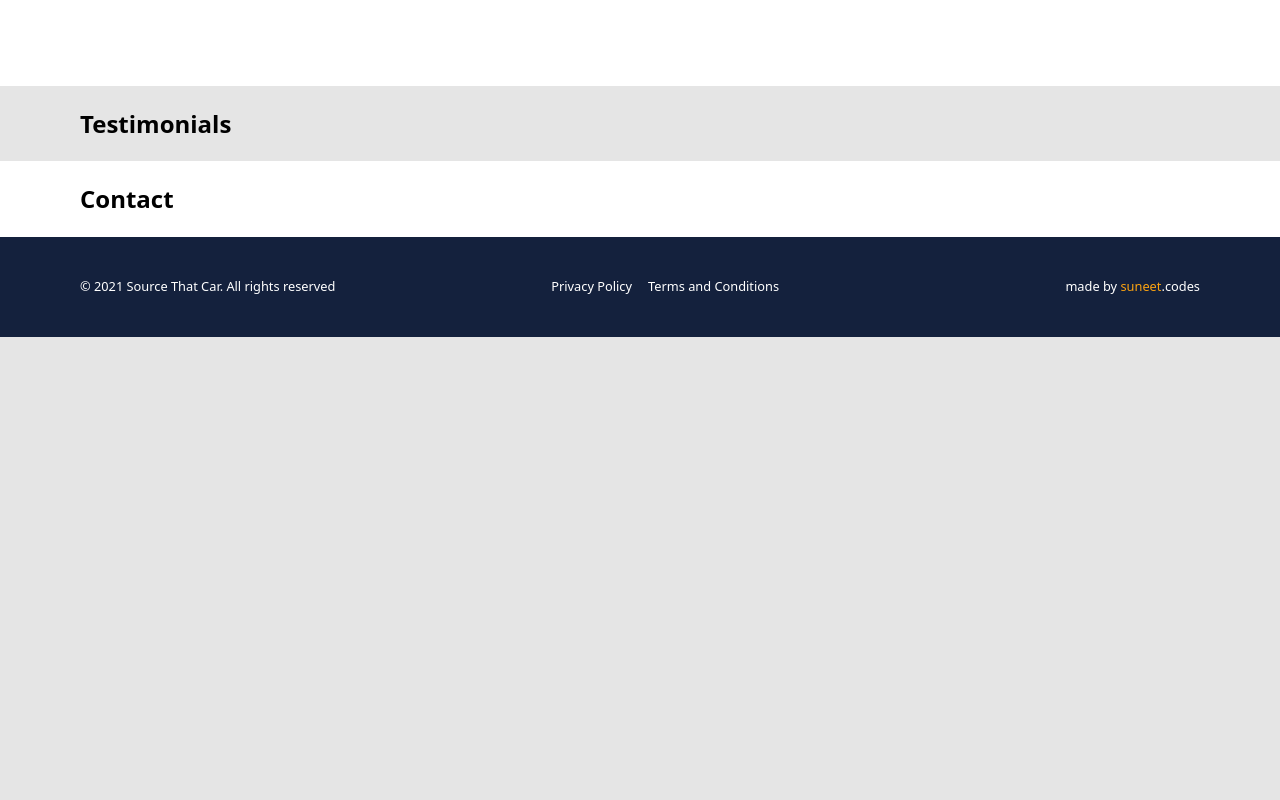
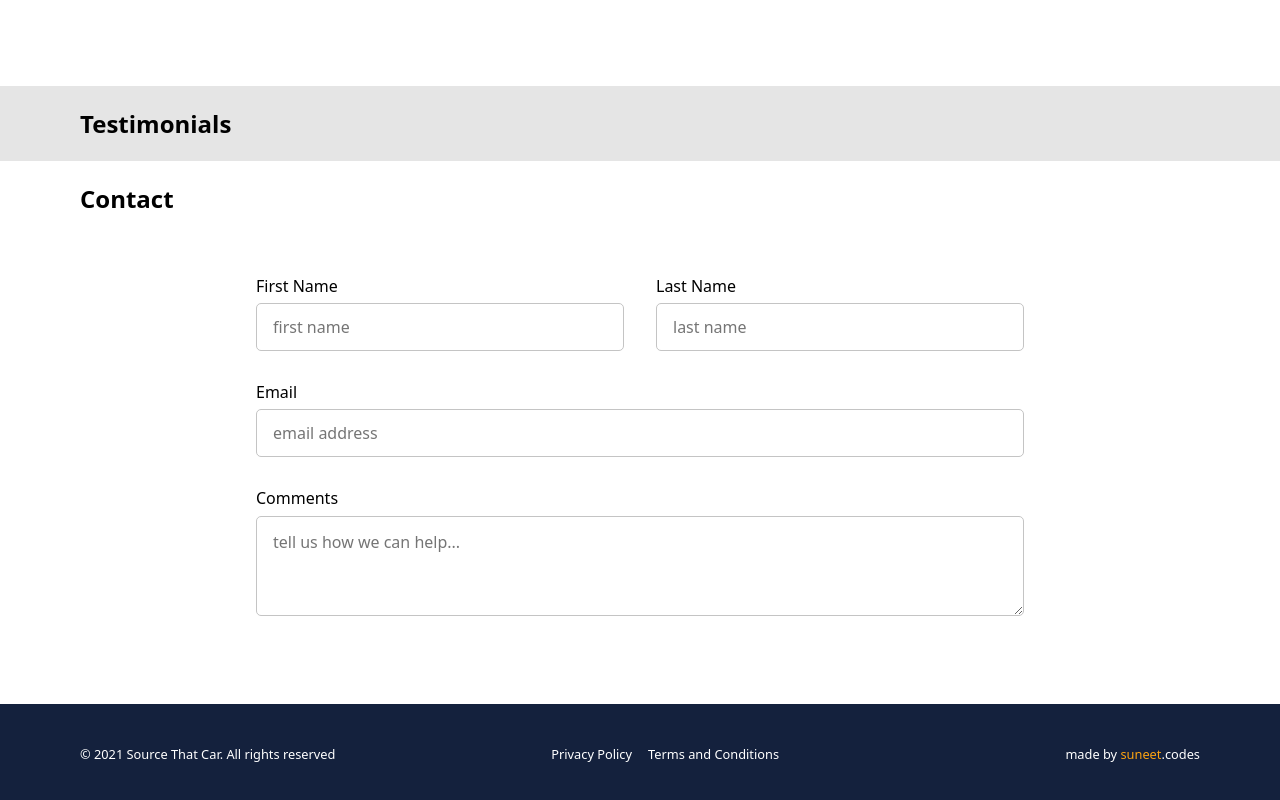
Before and after one commit to sourcethatcar/source-that-car, a Next.js app: page / in a window 1280 px wide. Shown: the part 1251-2051 px from the top of the page. Before the commit the page ends 1588 px from the top, so only its background shows below. Built offline with nearby package versions, Linux system fonts and the light colour scheme.

Commit message:
Added Contact section component

```diff
--- a/components/Contact.jsx
+++ b/components/Contact.jsx
@@ -1,14 +1,47 @@
 import styled from "@emotion/styled"
 import { Layout } from "./Layout"
+import { Input } from "./Input"
 
 const ContactWrapper = styled.section`
   background-color: var(--colorWhite);
+  .form-container {
+    max-width: 800px;
+    margin: 0 auto;
+    padding: 3rem 0;
+  }
+  .name-fields {
+    display: flex;
+    width: 100%;
+    flex-wrap: wrap;
+  }
 `
 export const Contact = () => {
   return (
     <ContactWrapper id="contact">
       <Layout>
         <h1>Contact</h1>
+        <div className="form-container">
+          <form>
+            <div className="name-fields">
+              <Input
+                type="text"
+                fieldName="first-name"
+                placeholder="first name"
+              />
+              <Input
+                type="text"
+                fieldName="last-name"
+                placeholder="last name"
+              />
+            </div>
+            <Input type="email" fieldName="email" placeholder="email address" />
+            <Input
+              textArea
+              fieldName="comments"
+              placeholder="tell us how we can help..."
+            />
+          </form>
+        </div>
       </Layout>
     </ContactWrapper>
   )
```
